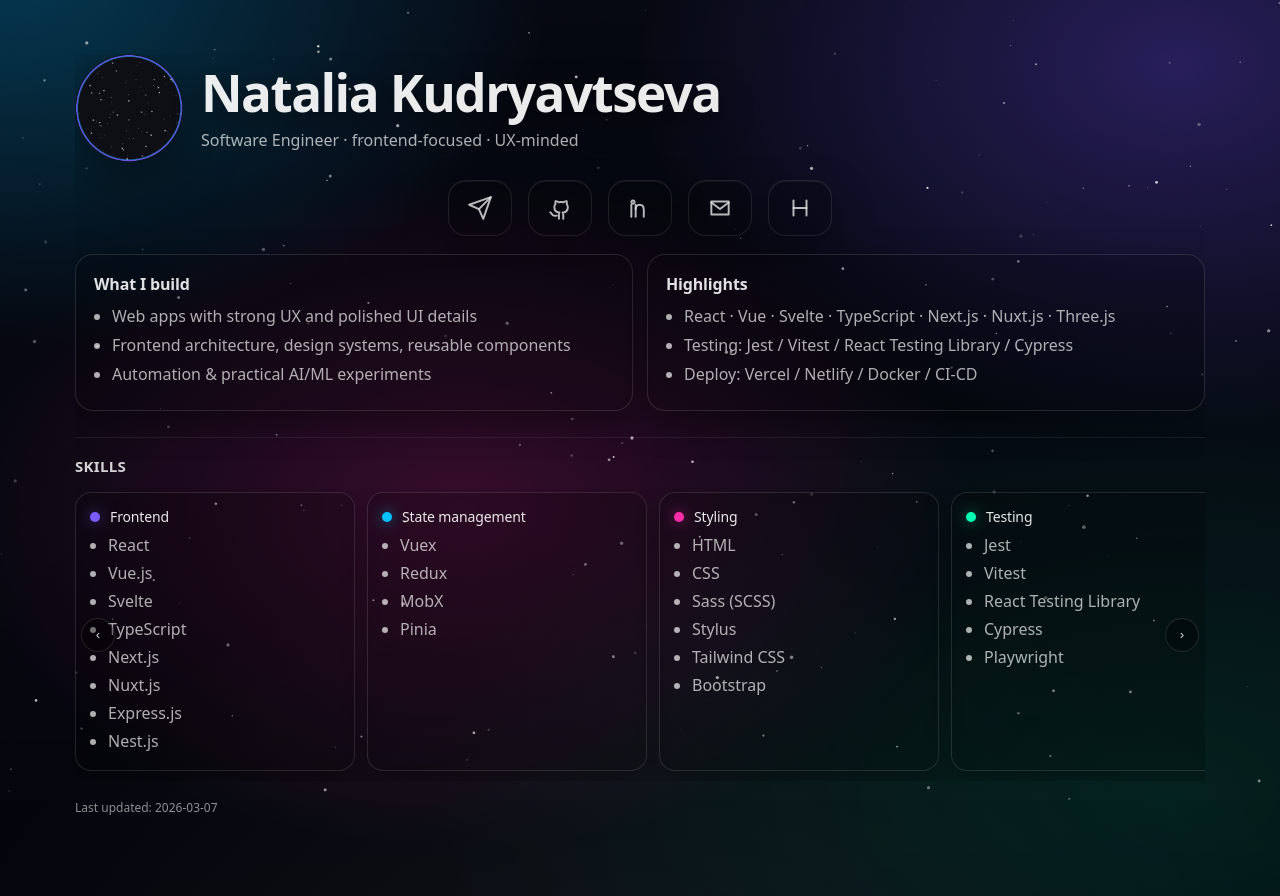
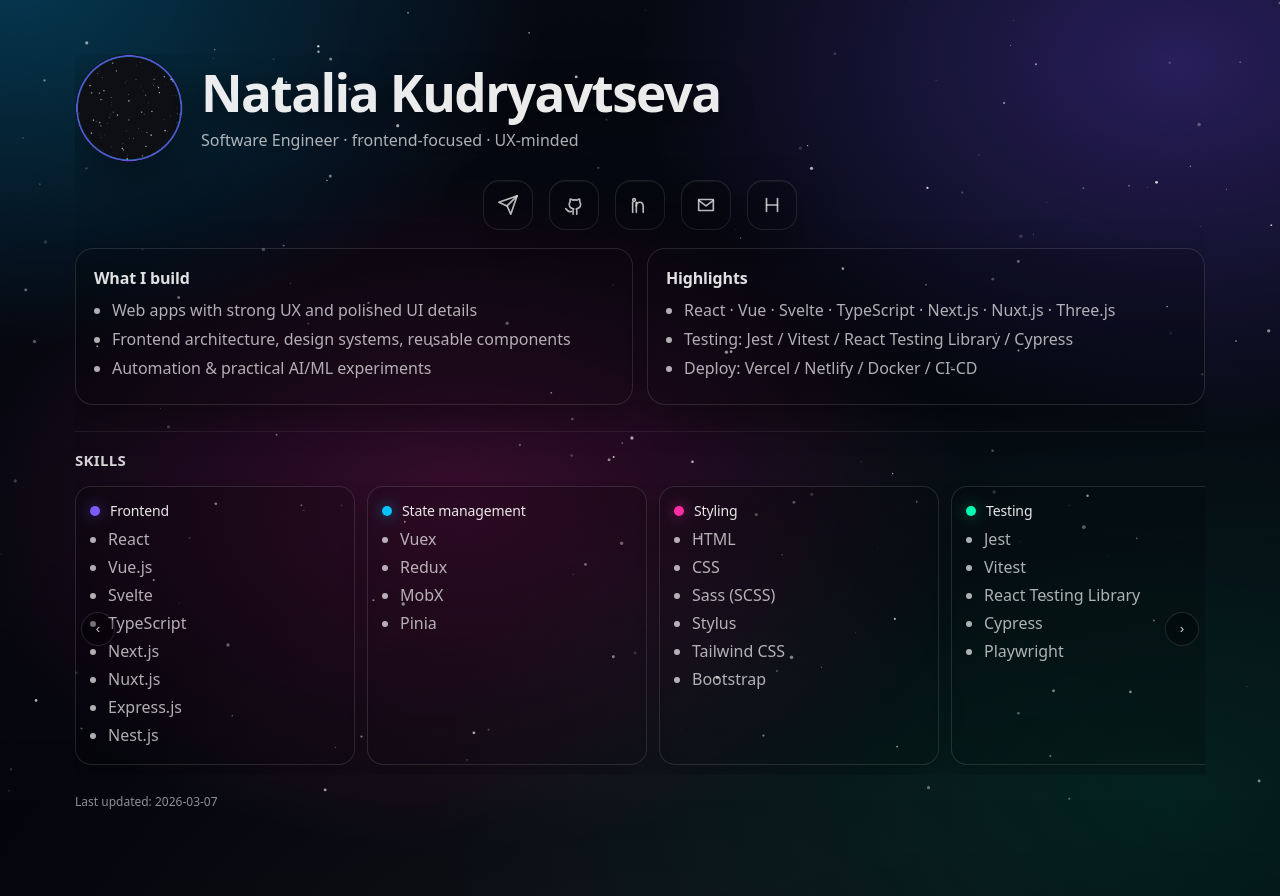
Before and after one commit to Nataly4444/Nataly4444.github.io, a plain HTML site: page index.html in a window 1280 px wide. Drawn offline with Linux system fonts and the light colour scheme.

Commit message:
Make social buttons 50x50

```diff
--- a/index.html
+++ b/index.html
@@ -143,9 +143,9 @@
       }
 
       .social {
-        width: 64px;
-        height: 56px;
-        border-radius: 18px;
+        width: 50px;
+        height: 50px;
+        border-radius: 16px;
         border: 1px solid rgba(255,255,255,0.10);
         background: rgba(0,0,0,0.22);
         box-shadow:
@@ -165,8 +165,8 @@
       }
 
       .social svg {
-        width: 26px;
-        height: 26px;
+        width: 22px;
+        height: 22px;
         opacity: 0.85;
         fill: none;
         stroke: rgba(255,255,255,0.85);
```
